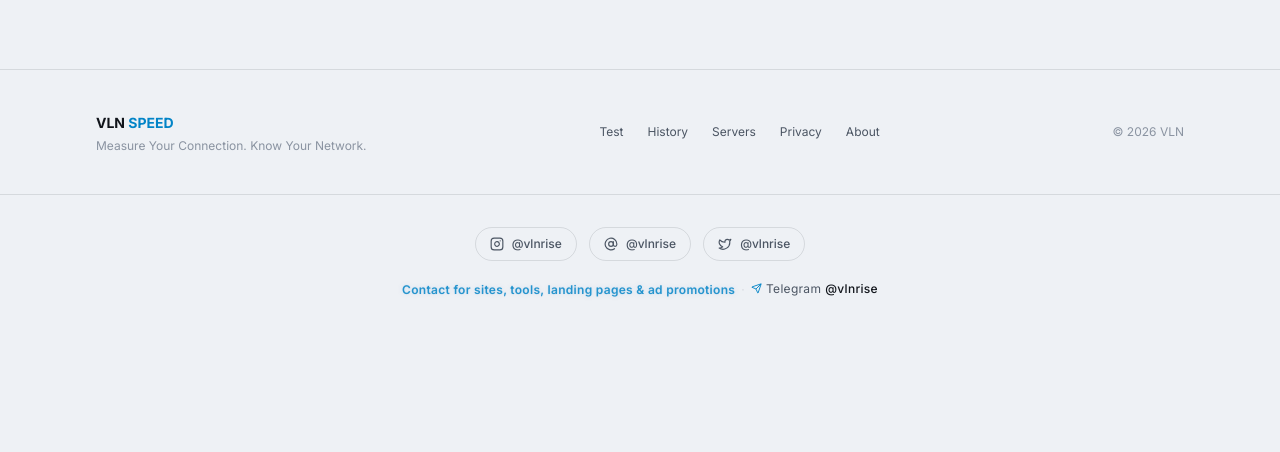
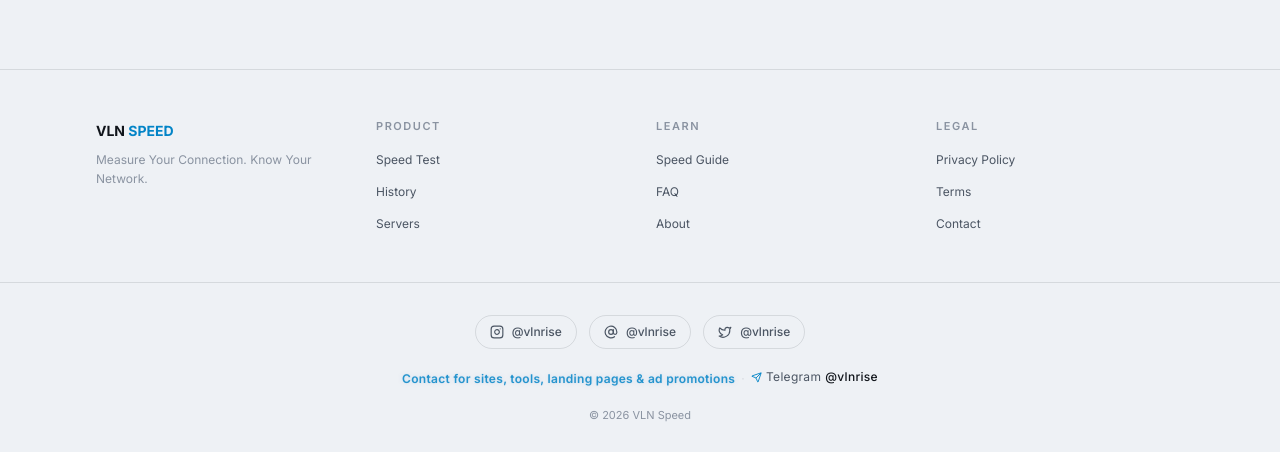
Before and after one commit to utkarsh123-max/vln-speed, a React (Vite) app in the folder frontend/: page / in a window 1280 px wide. Shown: the part 978-1430 px from the top of the page. Before the commit the page ends 1308 px from the top, so only its background shows below. Built offline with nearby package versions, Linux system fonts and the light colour scheme; no server answers; the HTML template or start-up script is replaced by a standard one.

Commit message:
Wire up new pages in router

```diff
--- a/frontend/src/App.tsx
+++ b/frontend/src/App.tsx
@@ -10,6 +10,7 @@ import { Faq } from "./pages/Faq";
 import { Terms } from "./pages/Terms";
 import { Privacy } from "./pages/Privacy";
 import { useTheme } from "./hooks/useTheme";
+import { InternetSpeedGuide } from "./pages/InternetSpeedGuide";
 
 export default function App() {
   const { theme, toggleTheme } = useTheme();
@@ -28,6 +29,7 @@ export default function App() {
             <Route path="/faq" element={<Faq />} />
             <Route path="/terms" element={<Terms />} />
             <Route path="/privacy" element={<Privacy />} />
+            <Route path="/internet-speed-guide" element={<InternetSpeedGuide />} />
           </Routes>
         </main>
         <Footer />
--- a/frontend/src/components/Footer/Footer.tsx
+++ b/frontend/src/components/Footer/Footer.tsx
@@ -8,24 +8,38 @@ const SOCIALS = [
   { icon: Twitter, label: "X", handle: "@vlnrise", href: "https://x.com/vlnrise" },
 ];
 
+const PRODUCT_LINKS = [
+  { to: "/", label: "Speed Test" },
+  { to: "/history", label: "History" },
+  { to: "/servers", label: "Servers" },
+];
+
+const LEARN_LINKS = [
+  { to: "/internet-speed-guide", label: "Speed Guide" },
+  { to: "/faq", label: "FAQ" },
+  { to: "/about", label: "About" },
+];
+
+const LEGAL_LINKS = [
+  { to: "/privacy", label: "Privacy Policy" },
+  { to: "/terms", label: "Terms" },
+  { to: "/contact", label: "Contact" },
+];
+
 export function Footer() {
   return (
     <footer className="border-t border-border mt-24">
-      <div className="max-w-6xl mx-auto px-5 sm:px-8 py-10 flex flex-col sm:flex-row sm:items-center sm:justify-between gap-6">
-        <div>
+      <div className="max-w-6xl mx-auto px-5 sm:px-8 py-12 grid grid-cols-2 sm:grid-cols-4 gap-8">
+        <div className="col-span-2 sm:col-span-1">
           <span className="text-sm font-bold text-primary">
             VLN <span className="text-accent">SPEED</span>
           </span>
-          <p className="text-xs text-muted mt-1">Measure Your Connection. Know Your Network.</p>
+          <p className="text-xs text-muted mt-2 leading-relaxed">Measure Your Connection. Know Your Network.</p>
         </div>
-        <nav className="flex flex-wrap gap-x-6 gap-y-2 text-xs text-secondary">
-          <Link to="/" className="hover:text-primary transition-colors">Test</Link>
-          <Link to="/history" className="hover:text-primary transition-colors">History</Link>
-          <Link to="/servers" className="hover:text-primary transition-colors">Servers</Link>
-          <Link to="/privacy" className="hover:text-primary transition-colors">Privacy</Link>
-          <Link to="/about" className="hover:text-primary transition-colors">About</Link>
-        </nav>
-        <span className="text-xs text-muted">© {new Date().getFullYear()} VLN</span>
+
+        <FooterColumn title="Product" links={PRODUCT_LINKS} />
+        <FooterColumn title="Learn" links={LEARN_LINKS} />
+        <FooterColumn title="Legal" links={LEGAL_LINKS} />
       </div>
 
       {/* Social + contact strip */}
@@ -62,20 +76,31 @@ export function Footer() {
             <span className="glow-text font-semibold">Contact for sites, tools, landing pages &amp; ad promotions</span>
             <span className="mx-1.5 text-border">·</span>
             <span className="inline-flex items-center gap-1 text-secondary">
-  <Send size={11} className="text-accent" />
-  Telegram{" "}
-  <a
-    href="https://t.me/vlnrise"
-    target="_blank"
-    rel="noopener noreferrer"
-    className="text-primary font-medium hover:text-accent transition-colors"
-  >
-    @vlnrise
-  </a>
-</span>
+              <Send size={11} className="text-accent" />
+              Telegram <span className="text-primary font-medium">@vlnrise</span>
+            </span>
           </motion.p>
+
+          <span className="text-[11px] text-muted">© {new Date().getFullYear()} VLN Speed</span>
         </div>
       </div>
     </footer>
   );
 }
+
+function FooterColumn({ title, links }: { title: string; links: { to: string; label: string }[] }) {
+  return (
+    <div>
+      <h3 className="text-[11px] tracking-[0.14em] uppercase text-muted font-semibold mb-3">{title}</h3>
+      <ul className="flex flex-col gap-2">
+        {links.map((l) => (
+          <li key={l.to}>
+            <Link to={l.to} className="text-xs text-secondary hover:text-primary transition-colors">
+              {l.label}
+            </Link>
+          </li>
+        ))}
+      </ul>
+    </div>
+  );
+}
--- a/frontend/src/components/Navbar/Navbar.tsx
+++ b/frontend/src/components/Navbar/Navbar.tsx
@@ -10,6 +10,7 @@ interface NavbarProps {
 
 const LINKS = [
   { to: "/", label: "Test" },
+  { to: "/internet-speed-guide", label: "Guide" },
   { to: "/faq", label: "FAQ" },
   { to: "/history", label: "History" },
   { to: "/about", label: "About" },
--- /dev/null
+++ b/frontend/src/pages/InternetSpeedGuide.tsx
@@ -0,0 +1,168 @@
+import { motion } from "framer-motion";
+import { Link } from "react-router-dom";
+import { BookOpen, Gauge, ArrowRight } from "lucide-react";
+import { Seo } from "../components/Seo/Seo";
+
+const easeOut = [0.22, 1, 0.36, 1] as const;
+
+const TERMS = [
+  {
+    term: "Mbps",
+    body: "Megabits per second — the standard unit speed tests and ISPs use. 100 Mbps means 100 million bits can move in one second.",
+  },
+  {
+    term: "Gbps",
+    body: "Gigabits per second — 1,000 Mbps. Used for very fast fiber plans (1 Gbps = 1,000 Mbps).",
+  },
+  {
+    term: "MB/s",
+    body: "Megabytes per second — what file-download managers and browsers usually display. There are 8 bits in a byte, so 100 Mbps ≈ 12.5 MB/s. This is the single most common source of \"why is my download slower than my speed test?\" confusion.",
+  },
+  {
+    term: "Download vs upload",
+    body: "Download is data coming to your device (loading a page, streaming video, downloading a file). Upload is data leaving your device (sending an email attachment, uploading to cloud storage, your side of a video call).",
+  },
+  {
+    term: "Ping / latency",
+    body: "The time for a small signal to travel to a server and back, in milliseconds. Lower is better — it affects how \"instant\" things feel, like game actions or voice-call responsiveness, not raw data-transfer speed.",
+  },
+  {
+    term: "Jitter",
+    body: "How much your ping varies from one moment to the next. Consistent ping (low jitter) matters as much as low ping for calls and games — a connection that swings between 20ms and 150ms feels worse than one steady at 60ms.",
+  },
+  {
+    term: "Packet loss",
+    body: "The percentage of data packets that never arrive and have to be re-sent. Even small packet loss (1-2%) can cause stuttering in calls and games, independent of your raw speed.",
+  },
+];
+
+const WIFI_NOTES = [
+  {
+    title: "Wi-Fi vs Ethernet",
+    body: "Ethernet is a direct physical connection with no signal interference — it's the ceiling for what your connection can actually do. Wi-Fi shares the same airwaves as neighboring networks, microwaves, and other devices, so it's inherently more variable.",
+  },
+  {
+    title: "2.4 GHz vs 5 GHz",
+    body: "2.4 GHz travels further and penetrates walls better but is slower and more congested (shared with many other devices). 5 GHz is faster but has shorter range and doesn't pass through walls as well. Most modern routers broadcast both — your device picks automatically unless you've split the networks.",
+  },
+  {
+    title: "Wi-Fi 6 and newer standards",
+    body: "Newer Wi-Fi standards (Wi-Fi 6, Wi-Fi 6E, Wi-Fi 7) handle more connected devices more efficiently and support higher peak speeds, but you only benefit if both your router and your device support the same standard.",
+  },
+];
+
+export function InternetSpeedGuide() {
+  return (
+    <div className="max-w-2xl mx-auto px-5 sm:px-8 pt-14 sm:pt-20 pb-16">
+      <Seo
+        title="Internet Speed Guide"
+        description="A clear guide to Mbps, MB/s, download vs upload, ping, jitter, packet loss, and Wi-Fi standards — what they mean and why your speed test results look the way they do."
+        canonicalPath="/internet-speed-guide"
+      />
+
+      <motion.div
+        initial={{ opacity: 0, y: 14 }}
+        animate={{ opacity: 1, y: 0 }}
+        transition={{ duration: 0.6, ease: easeOut }}
+        className="text-center mb-10"
+      >
+        <span className="inline-flex items-center gap-2 px-3 py-1.5 rounded-full border border-border bg-elevated/60 text-[11px] tracking-[0.16em] uppercase text-secondary font-semibold">
+          <BookOpen size={12} className="text-accent" />
+          Internet speed guide
+        </span>
+        <h1 className="mt-5 text-3xl sm:text-4xl font-extrabold tracking-tight text-gradient">
+          Understanding Your Internet Speed
+        </h1>
+        <p className="mt-4 text-sm text-muted max-w-lg mx-auto leading-relaxed">
+          The terms on a speed-test result aren't always obvious. Here's what each one actually means, in plain
+          language.
+        </p>
+      </motion.div>
+
+      <motion.h2
+        initial={{ opacity: 0, y: 10 }}
+        animate={{ opacity: 1, y: 0 }}
+        transition={{ duration: 0.4 }}
+        className="text-sm font-semibold text-primary mb-3"
+      >
+        Key terms
+      </motion.h2>
+
+      <div className="flex flex-col gap-3 mb-10">
+        {TERMS.map((t, i) => (
+          <motion.div
+            key={t.term}
+            initial={{ opacity: 0, y: 12 }}
+            animate={{ opacity: 1, y: 0 }}
+            transition={{ duration: 0.4, delay: 0.05 + i * 0.05, ease: easeOut }}
+            className="card-premium rounded-2xl p-5"
+          >
+            <h3 className="text-sm font-semibold text-accent mb-1.5">{t.term}</h3>
+            <p className="text-sm text-secondary leading-relaxed">{t.body}</p>
+          </motion.div>
+        ))}
+      </div>
+
+      <motion.h2
+        initial={{ opacity: 0, y: 10 }}
+        animate={{ opacity: 1, y: 0 }}
+        transition={{ duration: 0.4 }}
+        className="text-sm font-semibold text-primary mb-3"
+      >
+        Wi-Fi and network basics
+      </motion.h2>
+
+      <div className="flex flex-col gap-3 mb-10">
+        {WIFI_NOTES.map((n, i) => (
+          <motion.div
+            key={n.title}
+            initial={{ opacity: 0, y: 12 }}
+            animate={{ opacity: 1, y: 0 }}
+            transition={{ duration: 0.4, delay: 0.05 + i * 0.05, ease: easeOut }}
+            className="card-premium rounded-2xl p-5"
+          >
+            <h3 className="text-sm font-semibold text-primary mb-1.5">{n.title}</h3>
+            <p className="text-sm text-secondary leading-relaxed">{n.body}</p>
+          </motion.div>
+        ))}
+      </div>
+
+      <motion.div
+        initial={{ opacity: 0, y: 14 }}
+        animate={{ opacity: 1, y: 0 }}
+        transition={{ duration: 0.5, delay: 0.1 }}
+        className="card-premium rounded-2xl p-6 sm:p-7 mb-10"
+      >
+        <h2 className="text-sm font-semibold text-primary mb-2">ISP advertised speed vs. actual speed</h2>
+        <p className="text-sm text-secondary leading-relaxed">
+          Your ISP advertises the maximum speed available under ideal conditions — typically a wired connection
+          directly to their equipment, with nothing else on the network. Your real-world result depends on your
+          router, your device's Wi-Fi hardware, how many devices are active, time-of-day network congestion, and
+          the distance to whichever server you're testing against. A gap between the advertised number and your
+          test result is normal; a very large, consistent gap (well under half the advertised speed, on Ethernet,
+          with nothing else running) is worth raising with your ISP.
+        </p>
+      </motion.div>
+
+      <motion.div
+        initial={{ opacity: 0, y: 14 }}
+        animate={{ opacity: 1, y: 0 }}
+        transition={{ duration: 0.5, delay: 0.15 }}
+        className="rounded-2xl border border-accent/30 bg-accent/5 p-6 flex flex-col sm:flex-row items-center gap-4 justify-between"
+      >
+        <div className="flex items-center gap-3">
+          <span className="w-10 h-10 rounded-xl bg-accent/15 flex items-center justify-center text-accent shrink-0">
+            <Gauge size={18} />
+          </span>
+          <p className="text-sm text-primary font-medium">Ready to check your own numbers?</p>
+        </div>
+        <Link
+          to="/"
+          className="inline-flex items-center gap-1.5 text-sm font-semibold text-accent hover:gap-2.5 transition-all shrink-0"
+        >
+          Run a speed test <ArrowRight size={15} />
+        </Link>
+      </motion.div>
+    </div>
+  );
+}
```
